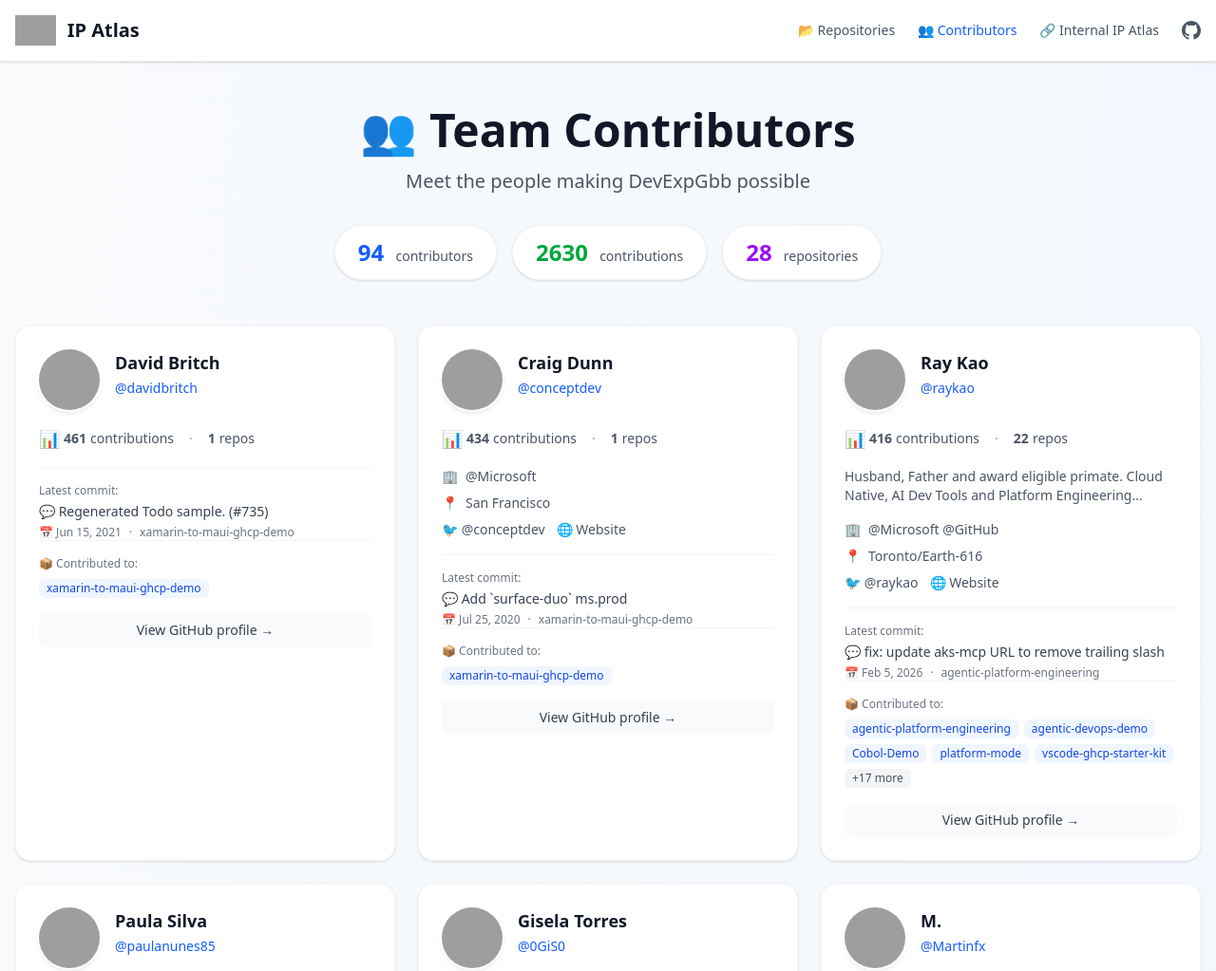
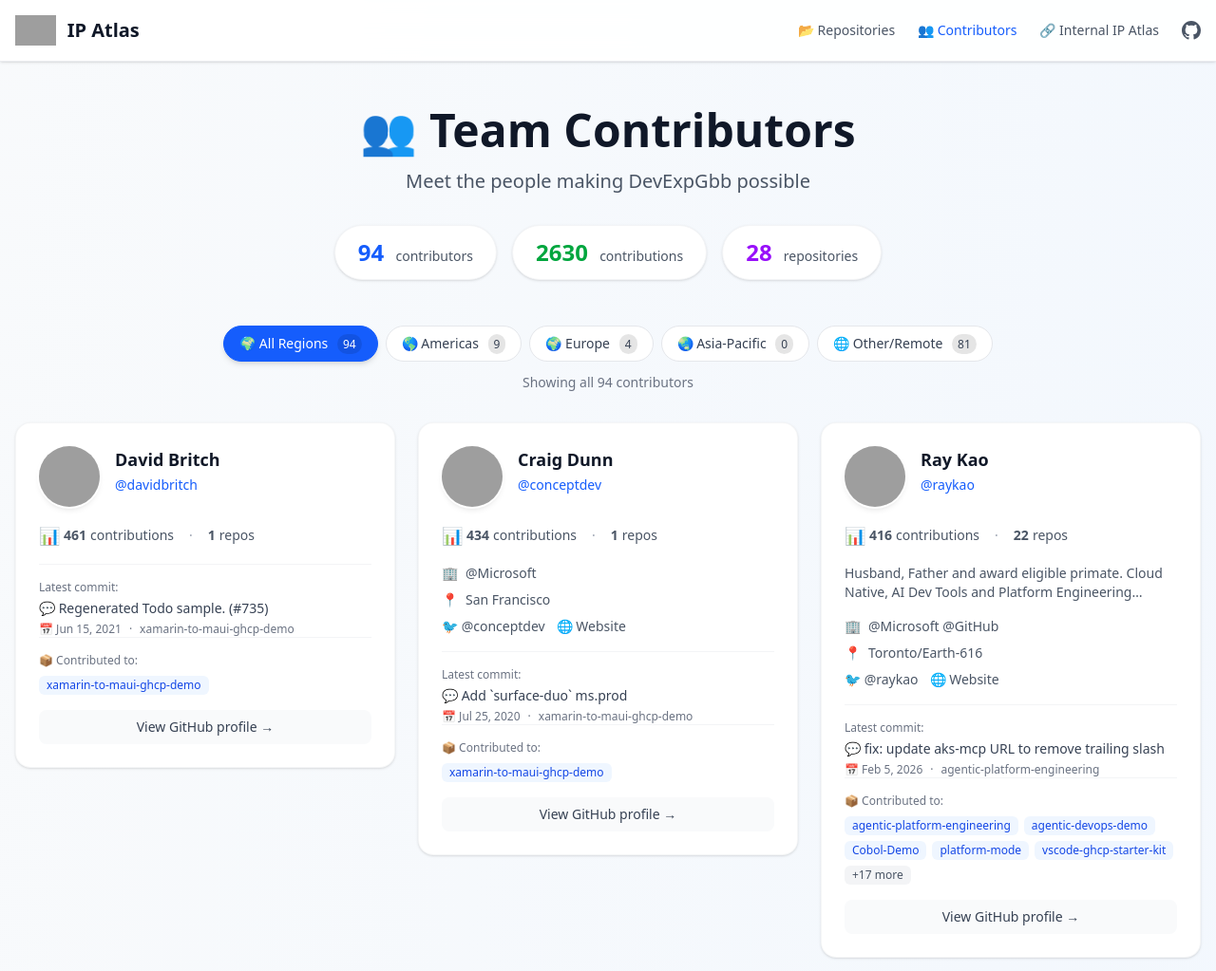
Before and after one commit to DevExpGbb/devexpgbb.github.io, an Astro site: page /contributors in a window 1280 px wide. Shown: the top 1023 px of the page at 95% size. Built offline with nearby package versions, Linux system fonts and the light colour scheme; Astro itself is replaced by a stand-in of ours; grey boxes are pictures that could not be loaded.

Commit message:
✨ Add region filtering functionality to contributors page

```diff
--- a/src/pages/contributors.astro
+++ b/src/pages/contributors.astro
@@ -1,7 +1,7 @@
 ---
 import Layout from '../layouts/Layout.astro';
 import ContributorCard from '../components/ContributorCard.astro';
-import { processContributors } from '../utils/processContributors';
+import { processContributors, type Region } from '../utils/processContributors';
 
 // Import raw data
 import contributorsData from '../data/contributors.json';
@@ -13,6 +13,20 @@ const stats = {
   totalContributions: contributors.reduce((sum, c) => sum + c.totalContributions, 0),
   totalRepos: contributorsData.totalRepositories
 };
+
+// Calculate region counts
+const regionCounts = contributors.reduce((acc, c) => {
+  acc[c.region] = (acc[c.region] || 0) + 1;
+  return acc;
+}, {} as Record<Region, number>);
+
+const regions = [
+  { id: 'all', label: '🌍 All Regions', count: contributors.length },
+  { id: 'americas', label: '🌎 Americas', count: regionCounts.americas || 0 },
+  { id: 'europe', label: '🌍 Europe', count: regionCounts.europe || 0 },
+  { id: 'asia-pacific', label: '🌏 Asia-Pacific', count: regionCounts['asia-pacific'] || 0 },
+  { id: 'other', label: '🌐 Other/Remote', count: regionCounts.other || 0 },
+];
 ---
 
 <Layout
@@ -46,13 +60,107 @@ const stats = {
       </div>
     </header>
 
+    <!-- Region Filter -->
+    <section class="mb-8">
+      <div class="flex flex-wrap justify-center gap-2" id="region-filter">
+        {regions.map((region) => (
+          <button
+            type="button"
+            data-region={region.id}
+            class:list={[
+              "region-btn px-4 py-2 rounded-full text-sm font-medium transition-all duration-200 border",
+              region.id === 'all'
+                ? "bg-blue-600 text-white border-blue-600 shadow-md"
+                : "bg-white text-gray-700 border-gray-200 hover:border-blue-300 hover:bg-blue-50"
+            ]}
+          >
+            {region.label}
+            <span class="ml-1.5 px-1.5 py-0.5 text-xs rounded-full bg-black/10">
+              {region.count}
+            </span>
+          </button>
+        ))}
+      </div>
+      <p id="filter-status" class="text-center text-sm text-gray-500 mt-3">
+        Showing all {stats.total} contributors
+      </p>
+    </section>
+
     <!-- Contributors Grid -->
     <section>
-      <div class="grid grid-cols-1 md:grid-cols-2 lg:grid-cols-3 gap-6">
+      <div id="contributors-grid" class="grid grid-cols-1 md:grid-cols-2 lg:grid-cols-3 gap-6">
         {contributors.map((contributor) => (
-          <ContributorCard contributor={contributor} />
+          <div class="contributor-card" data-region={contributor.region}>
+            <ContributorCard contributor={contributor} />
+          </div>
         ))}
+      </div>
+
+      <!-- No results message -->
+      <div id="no-results" class="hidden text-center py-12">
+        <div class="text-6xl mb-4">🔍</div>
+        <h3 class="text-xl font-semibold text-gray-700 mb-2">No contributors found</h3>
+        <p class="text-gray-500">Try selecting a different region filter</p>
       </div>
     </section>
   </main>
 </Layout>
+
+<script>
+  const filterButtons = document.querySelectorAll<HTMLButtonElement>('.region-btn');
+  const contributorCards = document.querySelectorAll<HTMLElement>('.contributor-card');
+  const filterStatus = document.getElementById('filter-status');
+  const noResults = document.getElementById('no-results');
+  const grid = document.getElementById('contributors-grid');
+
+  filterButtons.forEach(button => {
+    button.addEventListener('click', () => {
+      const selectedRegion = button.dataset.region;
+
+      // Update button styles
+      filterButtons.forEach(btn => {
+        if (btn.dataset.region === selectedRegion) {
+          btn.classList.remove('bg-white', 'text-gray-700', 'border-gray-200', 'hover:border-blue-300', 'hover:bg-blue-50');
+          btn.classList.add('bg-blue-600', 'text-white', 'border-blue-600', 'shadow-md');
+        } else {
+          btn.classList.remove('bg-blue-600', 'text-white', 'border-blue-600', 'shadow-md');
+          btn.classList.add('bg-white', 'text-gray-700', 'border-gray-200', 'hover:border-blue-300', 'hover:bg-blue-50');
+        }
+      });
+
+      // Filter cards
+      let visibleCount = 0;
+      contributorCards.forEach(card => {
+        const cardRegion = card.dataset.region;
+        const isVisible = selectedRegion === 'all' || cardRegion === selectedRegion;
+
+        if (isVisible) {
+          card.classList.remove('hidden');
+          visibleCount++;
+        } else {
+          card.classList.add('hidden');
+        }
+      });
+
+      // Update status text
+      if (filterStatus) {
+        const regionLabel = selectedRegion === 'all' ? 'all regions' :
+          selectedRegion === 'americas' ? 'Americas' :
+          selectedRegion === 'europe' ? 'Europe' :
+          selectedRegion === 'asia-pacific' ? 'Asia-Pacific' : 'Other/Remote';
+        filterStatus.textContent = `Showing ${visibleCount} contributor${visibleCount !== 1 ? 's' : ''} from ${regionLabel}`;
+      }
+
+      // Show/hide no results message
+      if (noResults && grid) {
+        if (visibleCount === 0) {
+          noResults.classList.remove('hidden');
+          grid.classList.add('hidden');
+        } else {
+          noResults.classList.add('hidden');
+          grid.classList.remove('hidden');
+        }
+      }
+    });
+  });
+</script>
--- a/src/utils/processContributors.ts
+++ b/src/utils/processContributors.ts
@@ -1,6 +1,8 @@
 /**
  * Utility functions to process contributors data from repositories
  */
+
+export type Region = 'americas' | 'europe' | 'asia-pacific' | 'other';
 
 export interface ProcessedContributor {
   login: string;
@@ -11,6 +13,7 @@ export interface ProcessedContributor {
   bio: string | null;
   company: string | null;
   location: string | null;
+  region: Region;
   email: string | null;
   twitterUsername: string | null;
   websiteUrl: string | null;
@@ -28,6 +31,74 @@ export interface ProcessedContributor {
     url: string;
     repo: string;
   } | null;
+}
+
+/**
+ * Detects region from a location string using keyword matching
+ */
+export function detectRegion(location: string | null): Region {
+  if (!location) return 'other';
+
+  const loc = location.toLowerCase();
+
+  // Americas patterns
+  const americasPatterns = [
+    // USA states and cities
+    /\busa\b/, /\bu\.s\.?a?\.?\b/, /\bunited states\b/,
+    /\b(wa|ca|ny|tx|fl|ma|or|az|co|ga|nc|va|pa|il|oh|mi|nj)\b/,
+    /\b(washington|california|new york|texas|florida|massachusetts|oregon|arizona|colorado|georgia|seattle|san francisco|boston|redmond|austin|denver|atlanta|chicago|los angeles|portland)\b/,
+    // Canada
+    /\bcanada\b/, /\b(toronto|vancouver|montreal|calgary|ottawa|alberta|ontario|quebec|bc|ab)\b/,
+    // Latin America
+    /\bbrazil\b/, /\bbrasil\b/, /\bméxico\b/, /\bmexico\b/, /\bargentina\b/,
+    /\bchile\b/, /\bcolombia\b/, /\bperu\b/, /\bsão paulo\b/, /\brio\b/,
+  ];
+
+  // Europe patterns
+  const europePatterns = [
+    /\beurope\b/, /\beu\b/,
+    /\bspain\b/, /\bespaña\b/, /\bmadrid\b/, /\bbarcelona\b/,
+    /\bfrance\b/, /\bparis\b/, /\blyon\b/,
+    /\bgermany\b/, /\bdeutschland\b/, /\bberlin\b/, /\bmunich\b/, /\bfrankfurt\b/,
+    /\buk\b/, /\bunited kingdom\b/, /\bengland\b/, /\blondon\b/, /\bmanchester\b/,
+    /\bitaly\b/, /\bitalia\b/, /\brome\b/, /\bmilan\b/,
+    /\bnetherlands\b/, /\bholland\b/, /\bamsterdam\b/,
+    /\bportugal\b/, /\blisbon\b/, /\blisboa\b/,
+    /\bpoland\b/, /\bwarsaw\b/, /\bkrakow\b/,
+    /\bczech\b/, /\bprague\b/, /\bpraha\b/,
+    /\bswitzerland\b/, /\bsuisse\b/, /\bzurich\b/, /\bgeneva\b/,
+    /\bbelgium\b/, /\bbrussels\b/,
+    /\baustria\b/, /\bvienna\b/,
+    /\bireland\b/, /\bdublin\b/,
+    /\bsweden\b/, /\bstockholm\b/,
+    /\bnorway\b/, /\boslo\b/,
+    /\bdenmark\b/, /\bcopenhagen\b/,
+    /\bfinland\b/, /\bhelsinki\b/,
+  ];
+
+  // Asia-Pacific patterns
+  const asiaPacificPatterns = [
+    /\basia\b/, /\bapac\b/,
+    /\bjapan\b/, /\btokyo\b/, /\bosaka\b/,
+    /\bchina\b/, /\bbeijing\b/, /\bshanghai\b/, /\bshenzhen\b/, /\bhong kong\b/,
+    /\bindia\b/, /\bbangalore\b/, /\bmumbai\b/, /\bdelhi\b/, /\bhyderabad\b/,
+    /\baustralia\b/, /\bsydney\b/, /\bmelbourne\b/, /\bbrisbane\b/,
+    /\bsingapore\b/,
+    /\bkorea\b/, /\bseoul\b/,
+    /\btaiwan\b/, /\btaipei\b/,
+    /\bindonesia\b/, /\bjakarta\b/,
+    /\bmalaysia\b/, /\bkuala lumpur\b/,
+    /\bvietnam\b/, /\bhanoi\b/,
+    /\bnew zealand\b/, /\bauckland\b/, /\bwellington\b/,
+    /\bphilippines\b/, /\bmanila\b/,
+    /\bthailand\b/, /\bbangkok\b/,
+  ];
+
+  if (americasPatterns.some(pattern => pattern.test(loc))) return 'americas';
+  if (europePatterns.some(pattern => pattern.test(loc))) return 'europe';
+  if (asiaPacificPatterns.some(pattern => pattern.test(loc))) return 'asia-pacific';
+
+  return 'other';
 }
 
 interface Contributor {
@@ -102,6 +173,7 @@ export function processContributors(data: ContributorsData): ProcessedContributo
         }
       } else {
         // New contributor
+        const location = contributor.profile?.location || null;
         contributorMap.set(contributor.login, {
           login: contributor.login,
           id: contributor.id,
@@ -110,7 +182,8 @@ export function processContributors(data: ContributorsData): ProcessedContributo
           name: contributor.profile?.name || null,
           bio: contributor.profile?.bio || null,
           company: contributor.profile?.company || null,
-          location: contributor.profile?.location || null,
+          location,
+          region: detectRegion(location),
           email: contributor.profile?.email || null,
           twitterUsername: contributor.profile?.twitterUsername || null,
           websiteUrl: contributor.profile?.websiteUrl || null,
```
